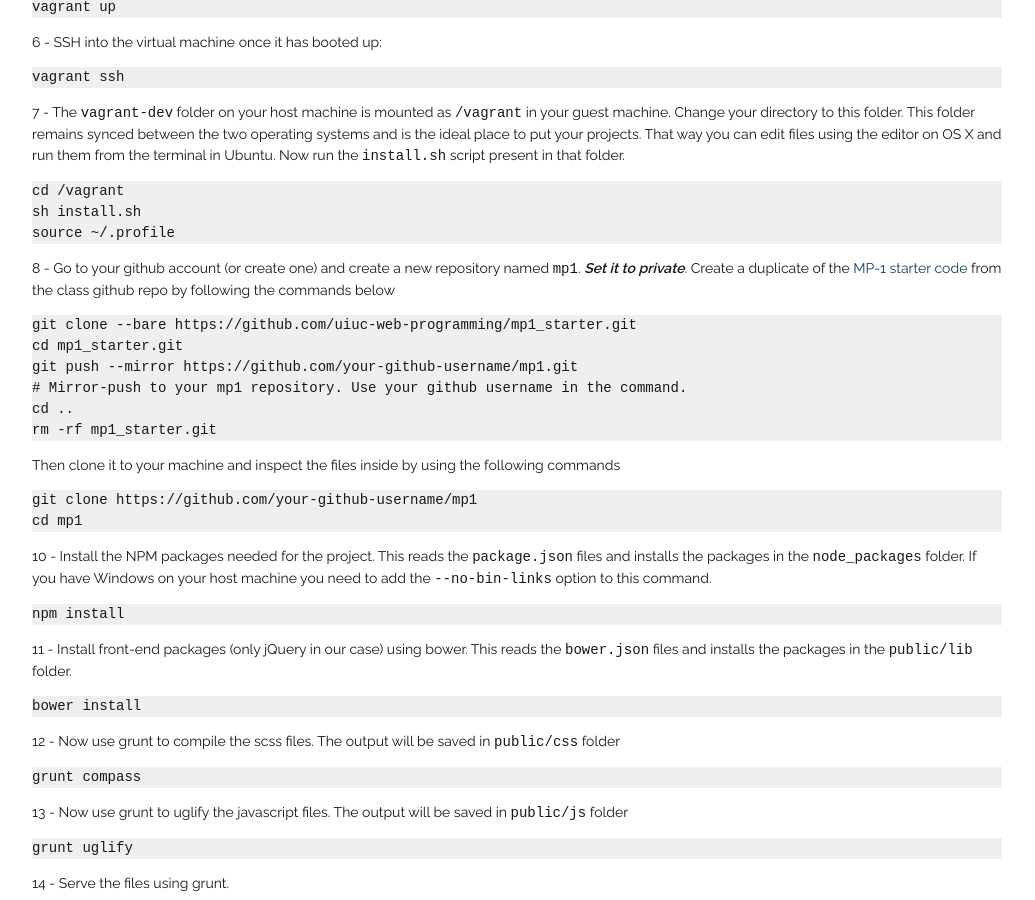
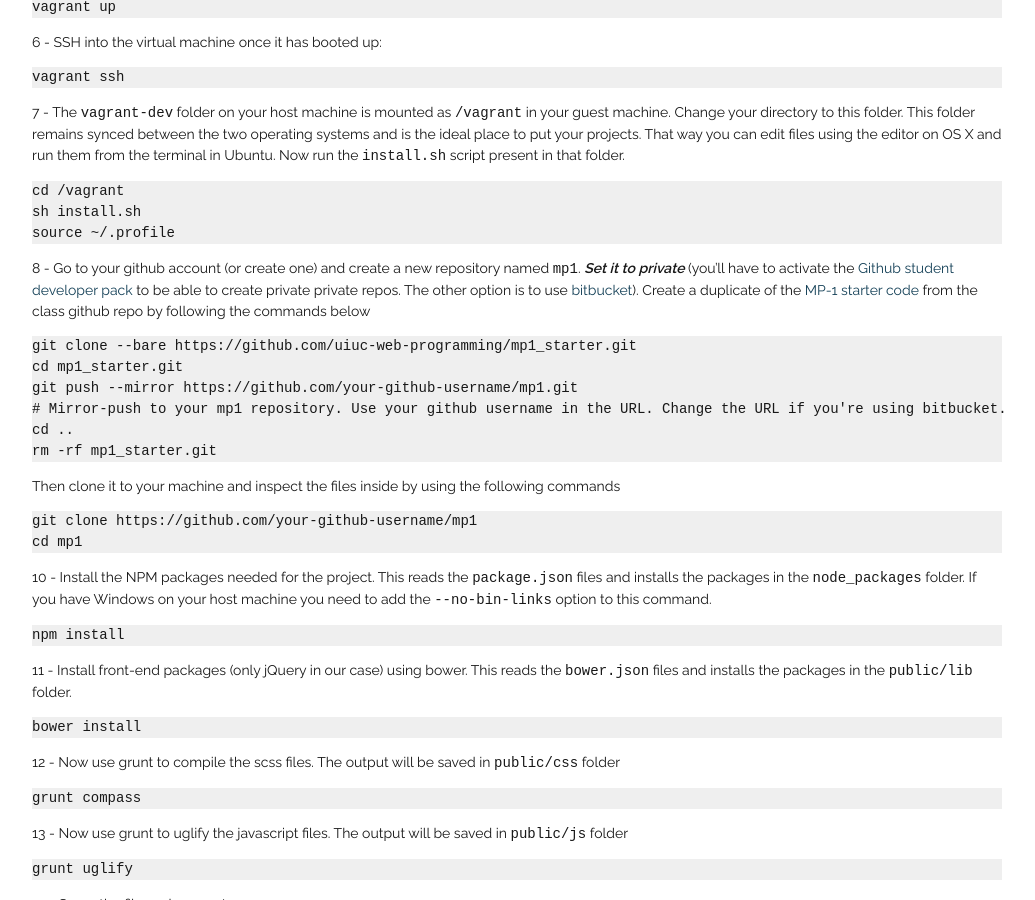
Before and after one commit to biplabdeka/fa2016, a Jekyll site: the page built from _posts/2015-1-28-Lab-1.md, in a window 1280 px wide and 900 px high, scrolled down 855 px. Shown: the whole window, without its empty margins (123-1158 px from the left). Built offline with Jekyll 4.4.1, drawn with Linux system fonts in a browser that asks for light colours; nearby versions of some CDN libraries; Markdown is read by kramdown in place of the engine named in the settings.

Commit message:
Update 2015-1-28-Lab-1.md

````diff
--- a/_posts/2015-1-28-Lab-1.md
+++ b/_posts/2015-1-28-Lab-1.md
@@ -47,13 +47,13 @@ cd /vagrant
 sh install.sh
 source ~/.profile
 ```
- 8 - Go to your github account (or create one) and create a new repository named `mp1`. ***Set it to private***. Create a duplicate of the [MP-1 starter code](https://github.com/uiuc-web-programming/mp1_starter) from the class github repo by following the commands below
+ 8 - Go to your github account (or create one) and create a new repository named `mp1`. ***Set it to private*** (you'll have to activate the [Github student developer pack](https://education.github.com/pack) to be able to create private private repos. The other option is to use [bitbucket](https://bitbucket.org/)). Create a duplicate of the [MP-1 starter code](https://github.com/uiuc-web-programming/mp1_starter) from the class github repo by following the commands below
 
 ```bash
 git clone --bare https://github.com/uiuc-web-programming/mp1_starter.git
 cd mp1_starter.git
 git push --mirror https://github.com/your-github-username/mp1.git
-# Mirror-push to your mp1 repository. Use your github username in the command.
+# Mirror-push to your mp1 repository. Use your github username in the URL. Change the URL if you're using bitbucket.
 cd ..
 rm -rf mp1_starter.git
 ```
````
